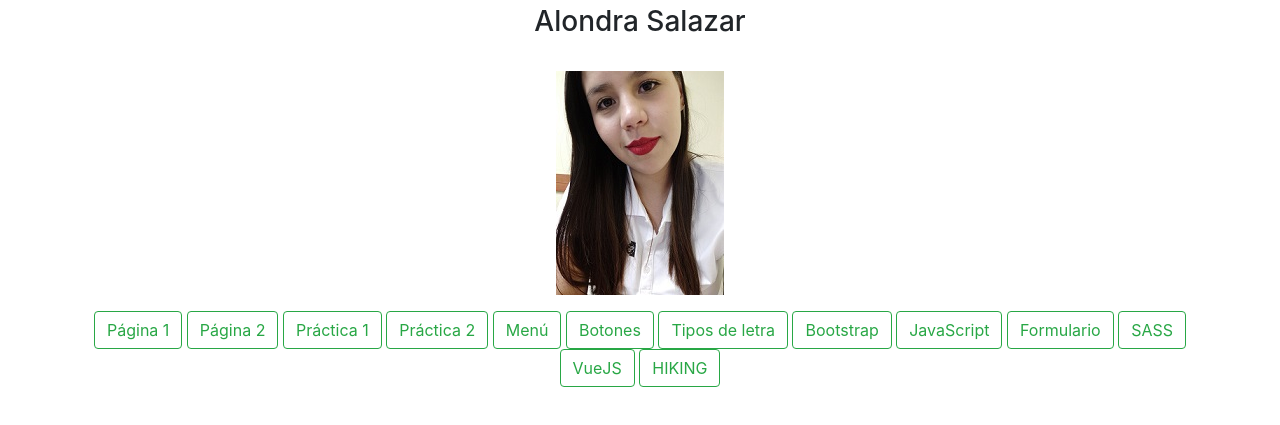
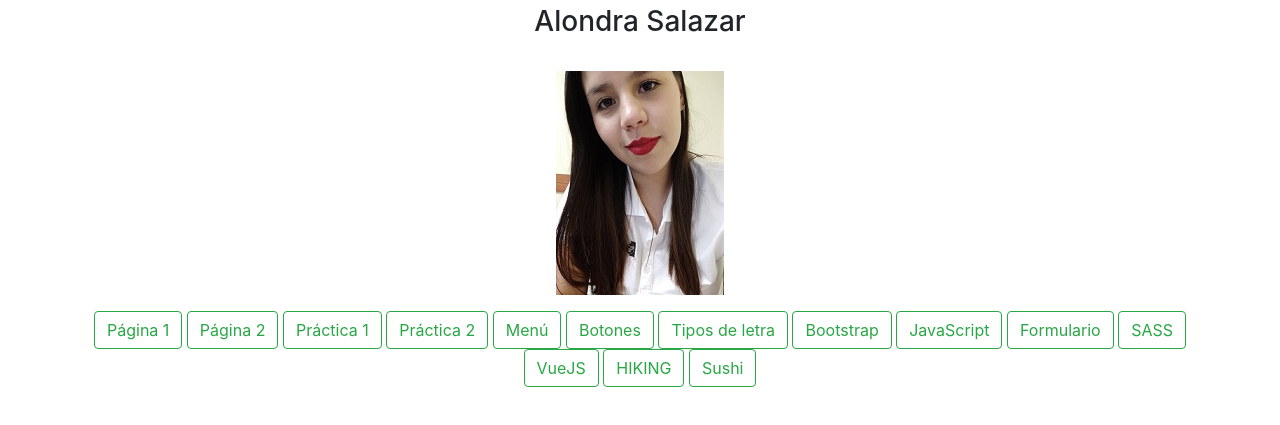
Before and after one commit to AlondraSalazar1998/archivos-frontend, a plain HTML site: page index.html in a window 1280 px wide. Shown: the part 51-476 px from the top of the page. Drawn offline with nearby package versions, Linux system fonts and the light colour scheme.

Commit message:
actualizacionde menu

```diff
--- a/index.html
+++ b/index.html
@@ -35,7 +35,7 @@
          <a type="button" href="SASS/index.html" class="btn btn-outline-success">SASS</a>
          <a type="button" href="VUEJS/VUEJS.html" class="btn btn-outline-success">VueJS</a>
          <a type="button" href="hiking/index.html" class="btn btn-outline-success">HIKING</a>
-
+         <a type="button" href="Sushi/index.html" class="btn btn-outline-success">Sushi</a>
     </div>
     </div>
 </body>
```
